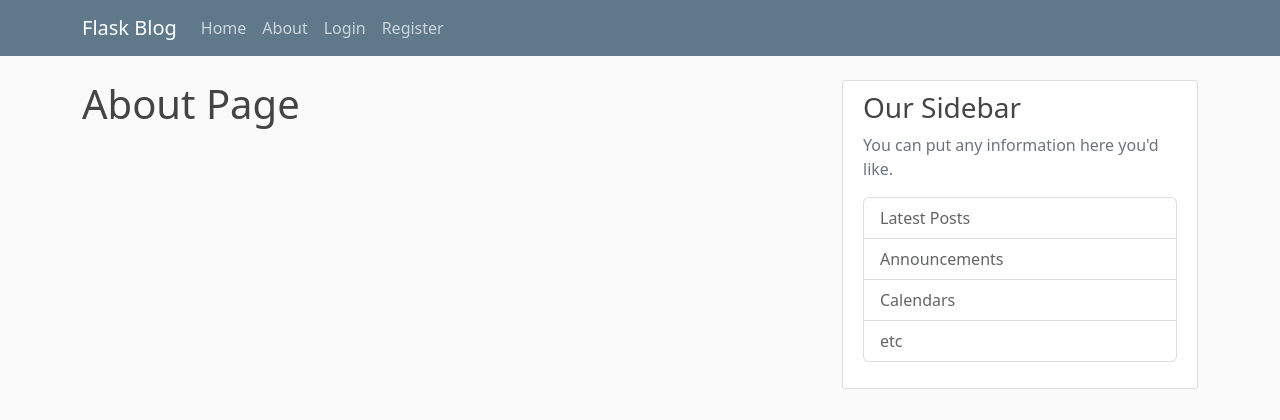
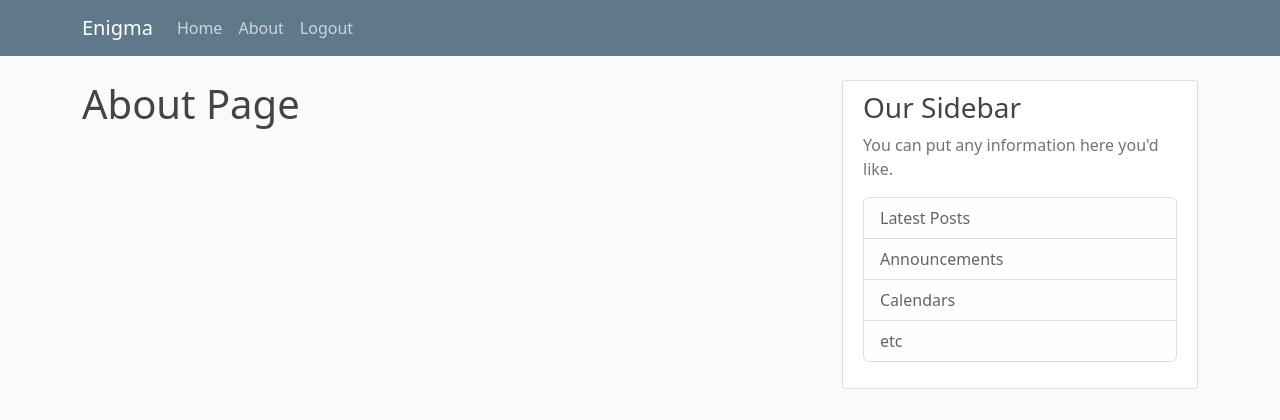
Before and after one commit to Korosium/Enigma, a Flask app: page /about in a window 1280 px wide. Shown: the top 420 px of the page. Run offline with Flask 3, Linux system fonts and the light colour scheme; the visitor is signed in with stand-in values (Sample User, id 1); parts of the project's set-up code (start-up, migrations or seed data) failed here and were passed over.

Commit message:
Added the logout route and logic

```diff
--- a/enigma/routes.py
+++ b/enigma/routes.py
@@ -2,7 +2,7 @@ from flask import render_template, url_for, flash, redirect
 from enigma import app, db, argon2
 from enigma.forms import RegistrationForm, LoginForm
 from enigma.models import User, Post
-from flask_login import login_user
+from flask_login import login_user, current_user, logout_user
 
 posts = [
     {
@@ -30,6 +30,8 @@ def about():
 
 @app.route("/register", methods=["GET", "POST"])
 def register():
+    if current_user.is_authenticated:
+        return redirect(url_for("home"))
     form = RegistrationForm()
     if form.validate_on_submit():
         hashed_password = argon2.generate_password_hash(form.password.data)
@@ -42,6 +44,8 @@ def register():
 
 @app.route("/login", methods=["GET", "POST"])
 def login():
+    if current_user.is_authenticated:
+        return redirect(url_for("home"))
     form = LoginForm()
     if form.validate_on_submit():
         user = User.query.filter_by(email=form.email.data).first()
@@ -51,3 +55,8 @@ def login():
         else:
             flash("Login unsuccessful. Please check email and password.", "danger")
     return render_template("login.html", title="Login", form=form)
+
+@app.route("/logout")
+def logout():
+    logout_user()
+    return redirect(url_for("home"))
--- a/enigma/templates/layout.html
+++ b/enigma/templates/layout.html
@@ -21,7 +21,7 @@
     <header class="site-header">
         <nav class="navbar navbar-expand-md navbar-dark bg-steel fixed-top">
             <div class="container">
-                <a class="navbar-brand mr-4" href="/">Flask Blog</a>
+                <a class="navbar-brand mr-4" href="/">Enigma</a>
                 <button class="navbar-toggler" type="button" data-toggle="collapse" data-target="#navbarToggle"
                     aria-controls="navbarToggle" aria-expanded="false" aria-label="Toggle navigation">
                     <span class="navbar-toggler-icon"></span>
@@ -33,8 +33,12 @@
                     </div>
                     <!-- Navbar Right Side -->
                     <div class="navbar-nav">
-                        <a class="nav-item nav-link" href="{{ url_for('login') }}">Login</a>
-                        <a class="nav-item nav-link" href="{{ url_for('register') }}">Register</a>
+                        {% if current_user.is_authenticated %}
+                            <a class="nav-item nav-link" href="{{ url_for('logout') }}">Logout</a>
+                        {% else %}
+                            <a class="nav-item nav-link" href="{{ url_for('login') }}">Login</a>
+                            <a class="nav-item nav-link" href="{{ url_for('register') }}">Register</a>
+                        {% endif %}
                     </div>
                 </div>
             </div>
```
